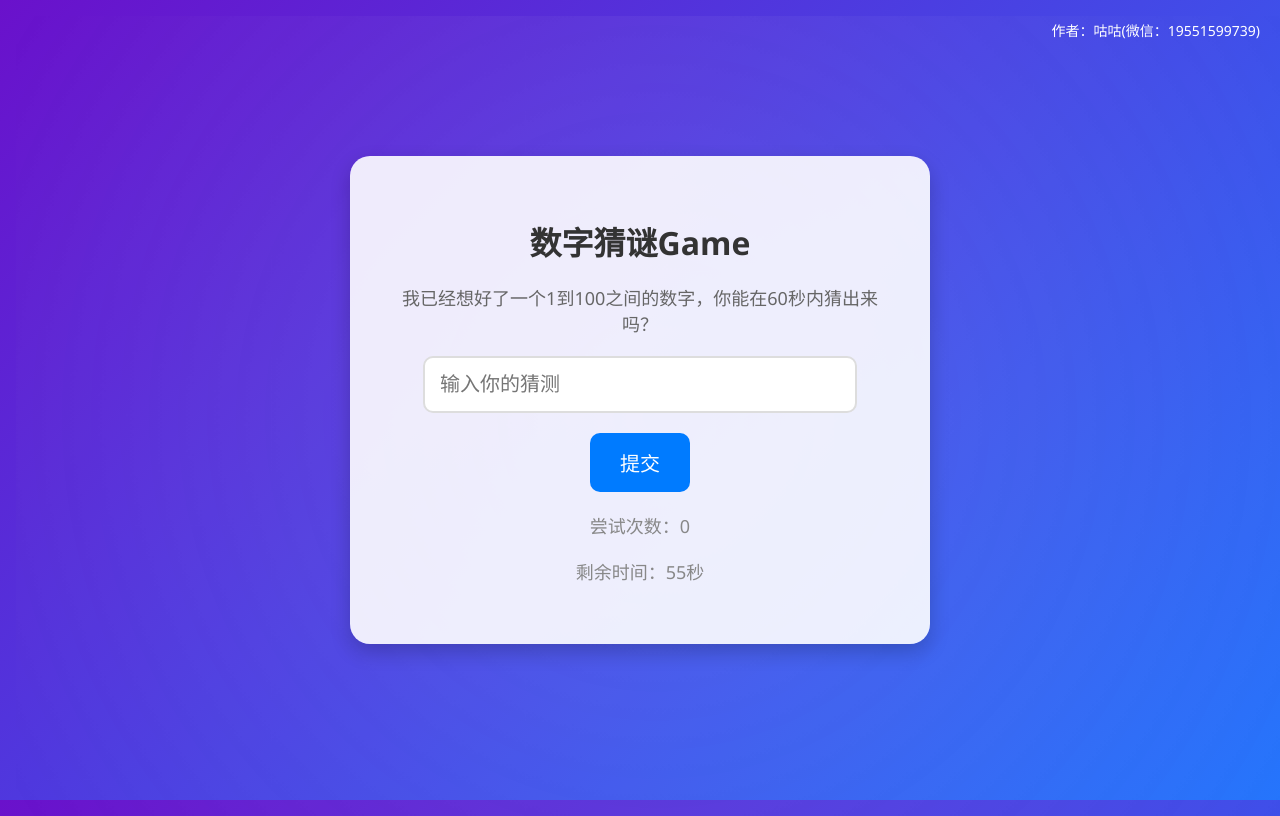
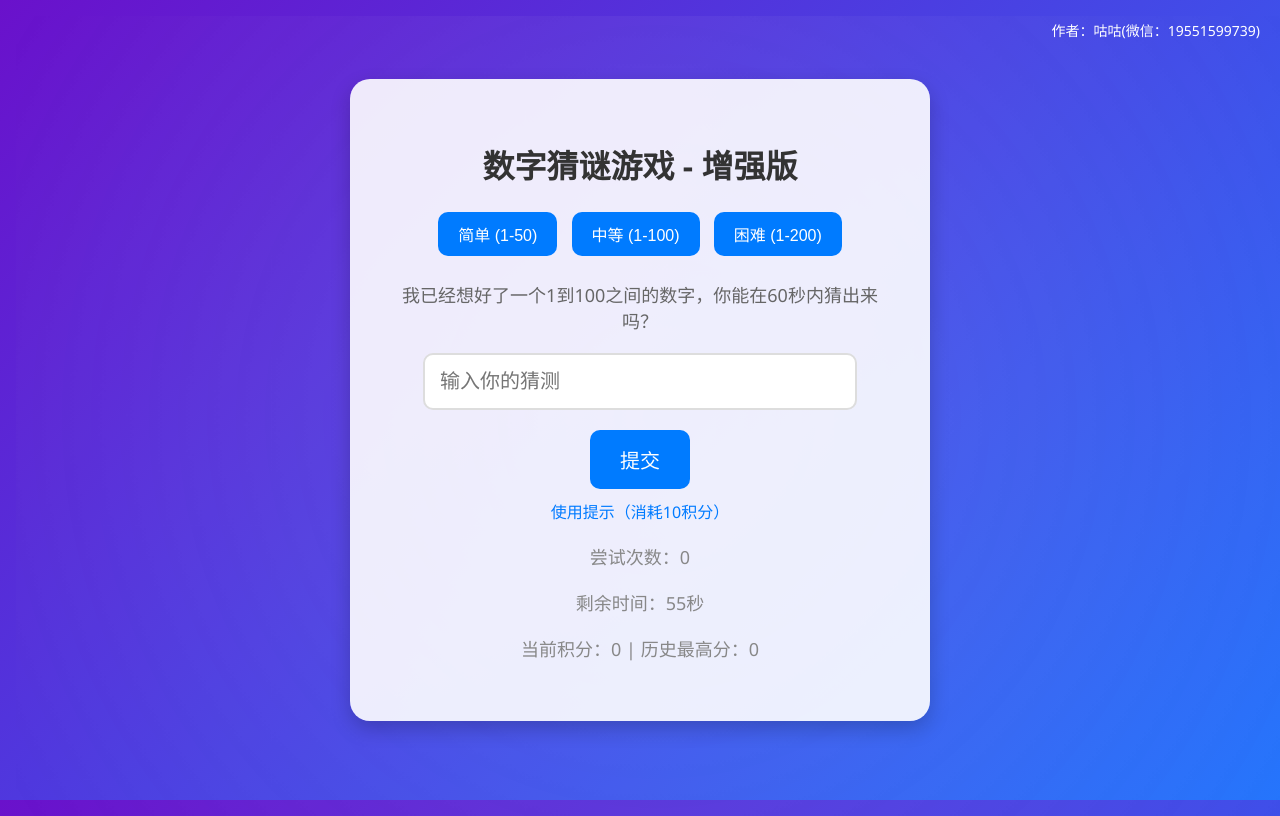
Before and after one commit to gugugu1231/Ball_Game, a plain HTML site: page index.html in a window 1280 px wide. Drawn offline with Linux system fonts and the light colour scheme.

Commit message:
Add files via upload

```diff
--- a/index.html
+++ b/index.html
@@ -3,7 +3,7 @@
 <head>
     <meta charset="UTF-8">
     <meta name="viewport" content="width=device-width, initial-scale=1.0">
-    <title>数字猜谜游戏</title>
+    <title>数字猜谜游戏 - 增强版</title>
     <style>
         body {
             font-family: 'Segoe UI', Tahoma, Geneva, Verdana, sans-serif;
@@ -75,7 +75,7 @@
             color: #333;
             font-weight: bold;
         }
-        .attempts, .timer {
+        .attempts, .timer, .score {
             margin-top: 10px;
             font-size: 18px;
             color: #888;
@@ -106,6 +106,20 @@
             color: #fff;
             z-index: 3;
         }
+        .difficulty {
+            margin-bottom: 20px;
+        }
+        .difficulty button {
+            padding: 10px 20px;
+            font-size: 16px;
+            margin: 5px;
+        }
+        .hint {
+            margin-top: 10px;
+            font-size: 16px;
+            color: #007bff;
+            cursor: pointer;
+        }
     </style>
 </head>
 <body>
@@ -113,21 +127,66 @@
 <div class="background"></div>
 <div class="author">作者：咕咕(微信：19551599739)</div>
 <div class="container">
-    <h1>数字猜谜Game</h1>
-    <p>我已经想好了一个1到100之间的数字，你能在60秒内猜出来吗？</p>
+    <h1>数字猜谜游戏 - 增强版</h1>
+    <div class="difficulty">
+        <button onclick="setDifficulty('easy')">简单 (1-50)</button>
+        <button onclick="setDifficulty('medium')">中等 (1-100)</button>
+        <button onclick="setDifficulty('hard')">困难 (1-200)</button>
+    </div>
+    <p id="rangeText">我已经想好了一个1到100之间的数字，你能在60秒内猜出来吗？</p>
     <input type="number" id="guessInput" min="1" max="100" placeholder="输入你的猜测">
     <button onclick="checkGuess()">提交</button>
+    <p class="hint" onclick="useHint()">使用提示（消耗10积分）</p>
     <p class="message" id="message"></p>
     <p class="attempts" id="attempts">尝试次数：0</p>
     <p class="timer" id="timer">剩余时间：60秒</p>
+    <p class="score" id="score">当前积分：0 | 历史最高分：0</p>
 </div>
 
 <script>
-    // 生成一个1到100之间的随机数
-    const randomNumber = Math.floor(Math.random() * 100) + 1;
+    let randomNumber;
     let attempts = 0;
     let timeLeft = 60;
     let timerInterval;
+    let score = 0;
+    let highScore = 0;
+    let rangeMin = 1;
+    let rangeMax = 100;
+    let hintUsed = false;
+
+    // 设置难度
+    function setDifficulty(difficulty) {
+        if (difficulty === 'easy') {
+            rangeMin = 1;
+            rangeMax = 50;
+            timeLeft = 60;
+        } else if (difficulty === 'medium') {
+            rangeMin = 1;
+            rangeMax = 100;
+            timeLeft = 60;
+        } else if (difficulty === 'hard') {
+            rangeMin = 1;
+            rangeMax = 200;
+            timeLeft = 45;
+        }
+        document.getElementById('rangeText').textContent = `我已经想好了一个${rangeMin}到${rangeMax}之间的数字，你能在${timeLeft}秒内猜出来吗？`;
+        startGame();
+    }
+
+    // 启动游戏
+    function startGame() {
+        randomNumber = Math.floor(Math.random() * (rangeMax - rangeMin + 1)) + rangeMin;
+        attempts = 0;
+        hintUsed = false;
+        document.getElementById('attempts').textContent = `尝试次数：${attempts}`;
+        document.getElementById('timer').textContent = `剩余时间：${timeLeft}秒`;
+        document.getElementById('message').textContent = '';
+        document.getElementById('guessInput').value = '';
+        document.getElementById('guessInput').disabled = false;
+        document.querySelector('button').disabled = false;
+        clearInterval(timerInterval);
+        startTimer();
+    }
 
     // 启动倒计时
     function startTimer() {
@@ -143,15 +202,15 @@
         }, 1000);
     }
 
-    // 检查猜测的函数
+    // 检查猜测
     function checkGuess() {
         const guessInput = document.getElementById('guessInput');
         const guess = parseInt(guessInput.value);
         const message = document.getElementById('message');
         const attemptsDisplay = document.getElementById('attempts');
 
-        if (isNaN(guess) || guess < 1 || guess > 100) {
-            message.textContent = "请输入一个1到100之间的有效数字！";
+        if (isNaN(guess) || guess < rangeMin || guess > rangeMax) {
+            message.textContent = `请输入一个${rangeMin}到${rangeMax}之间的有效数字！`;
             guessInput.classList.add('error');
             return;
         }
@@ -168,18 +227,37 @@
             guessInput.classList.add('error');
             guessInput.classList.remove('success');
         } else {
+            const points = timeLeft * 10 - attempts * 5;
+            score += points;
+            if (score > highScore) highScore = score;
+            document.getElementById('score').textContent = `当前积分：${score} | 历史最高分：${highScore}`;
             message.textContent = `恭喜你！你猜对了！数字是 ${randomNumber}。`;
             guessInput.classList.add('success');
             guessInput.classList.remove('error');
             guessInput.disabled = true;
             document.querySelector('button').disabled = true;
-            clearInterval(timerInterval); // 停止倒计时
-            playSound('success.mp3'); // 播放成功音效
+            clearInterval(timerInterval);
+            playSound('success.mp3');
         }
 
         // 清空输入框
         guessInput.value = '';
         guessInput.focus();
+    }
+
+    // 使用提示
+    function useHint() {
+        if (score >= 10 && !hintUsed) {
+            score -= 10;
+            hintUsed = true;
+            const isEven = randomNumber % 2 === 0;
+            document.getElementById('message').textContent = `提示：数字是${isEven ? '偶数' : '奇数'}。`;
+            document.getElementById('score').textContent = `当前积分：${score} | 历史最高分：${highScore}`;
+        } else if (hintUsed) {
+            document.getElementById('message').textContent = "提示已使用！";
+        } else {
+            document.getElementById('message').textContent = "积分不足！";
+        }
     }
 
     // 播放音效
@@ -195,8 +273,8 @@
         }
     });
 
-    // 启动游戏
-    startTimer();
+    // 初始化游戏
+    setDifficulty('medium');
 </script>
 
 </body>
```
